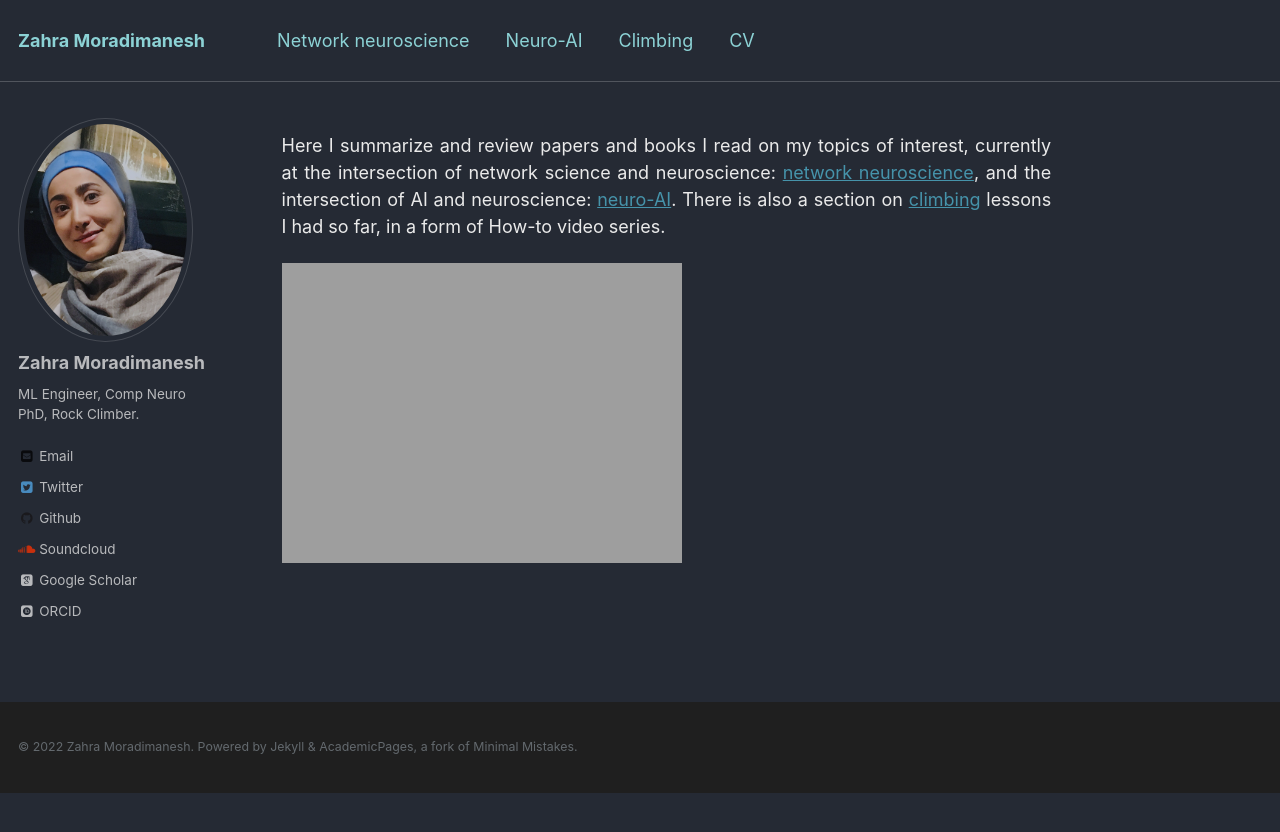
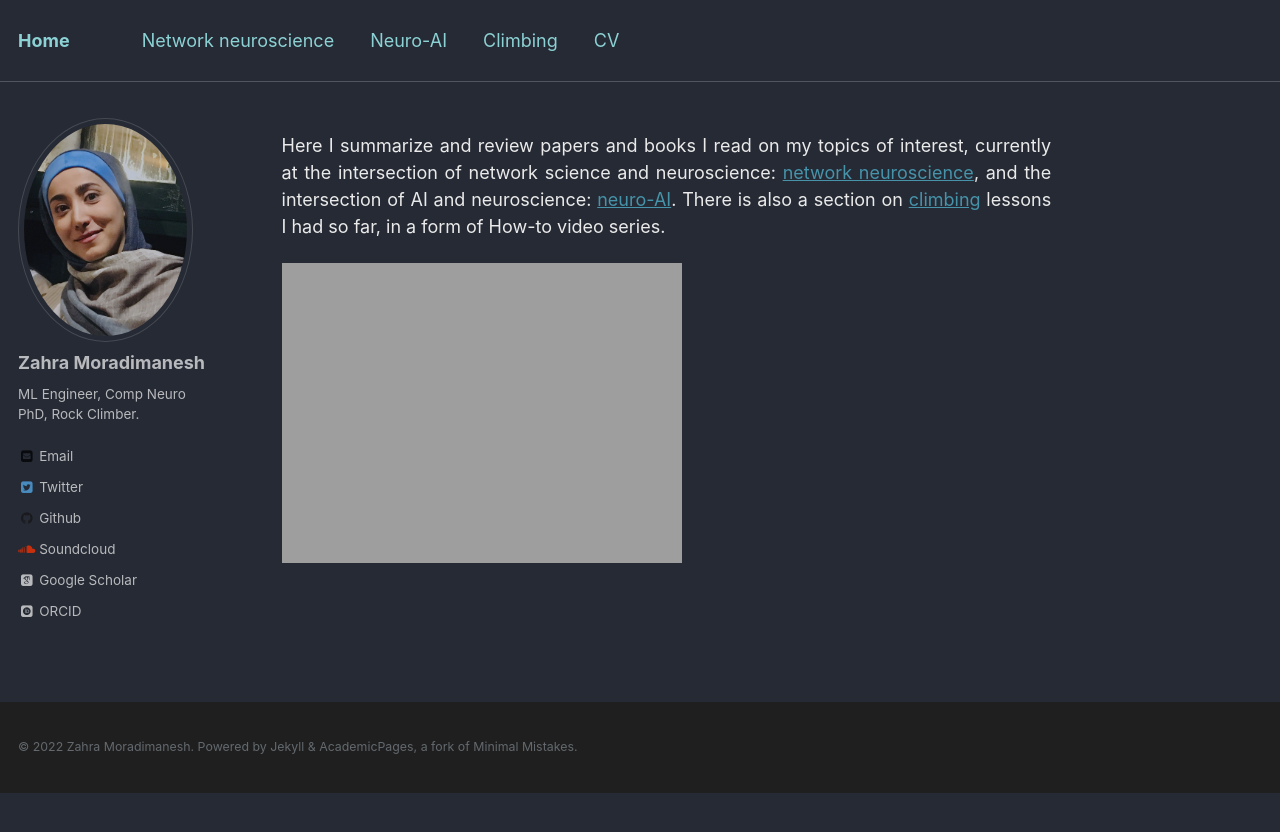
Before and after one commit to zahramor/zahramor.github.io, a Jekyll site: the page built from _pages/about.md, in a window 1280 px wide. Shown: the top 832 px of the page. Built offline with Jekyll 4.4.1, drawn with Linux system fonts in a browser that asks for light colours; some web fonts are replaced.

Commit message:
Update _config.yml

```diff
--- a/_config.yml
+++ b/_config.yml
@@ -8,7 +8,7 @@
 minimal_mistakes_skin    : "dark" # "air", "aqua", "contrast", "dark", "dirt", "neon", "mint", "plum" "sunrise"
 # Site Settings
 locale                   : "en-UK"
-title                    : "Zahra Moradimanesh"
+title                    : "Home"
 title_separator          : "-"
 name                     : &name "Zahra Moradimanesh"
 description              : &description "Personal Archive"
```
